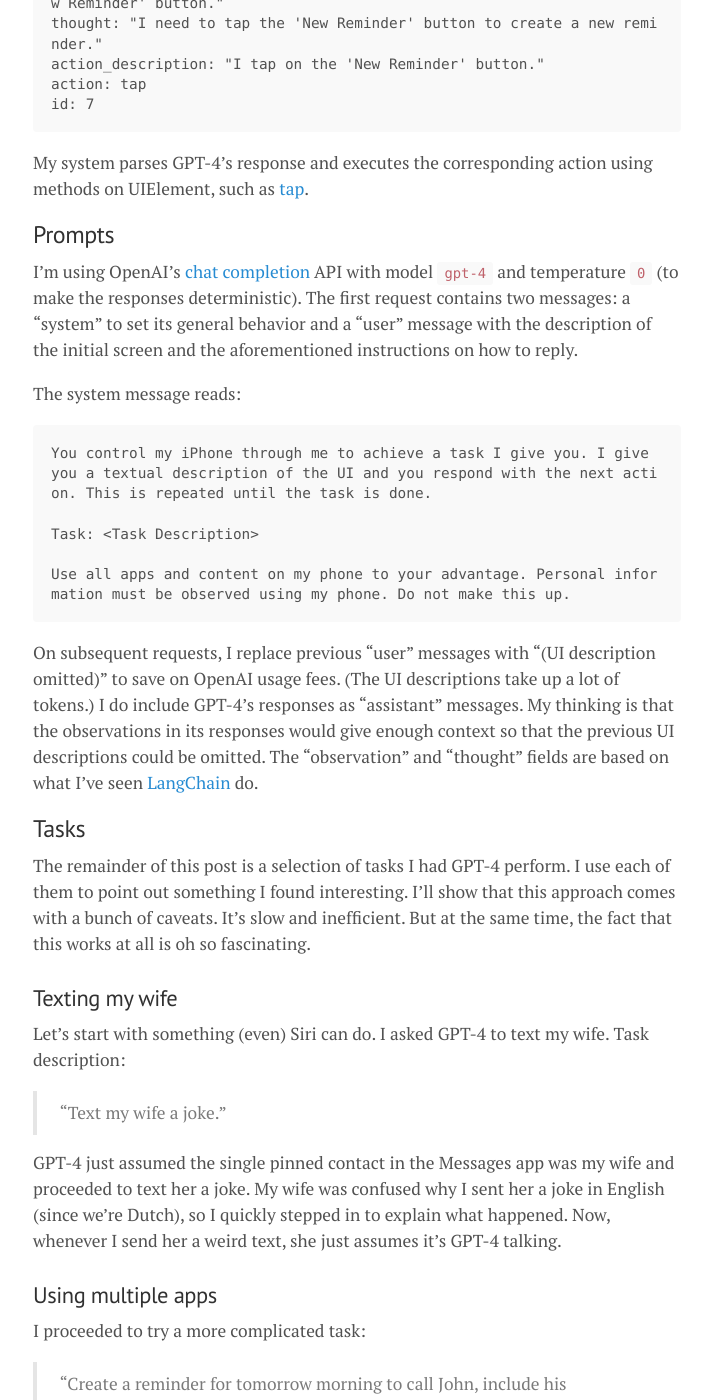
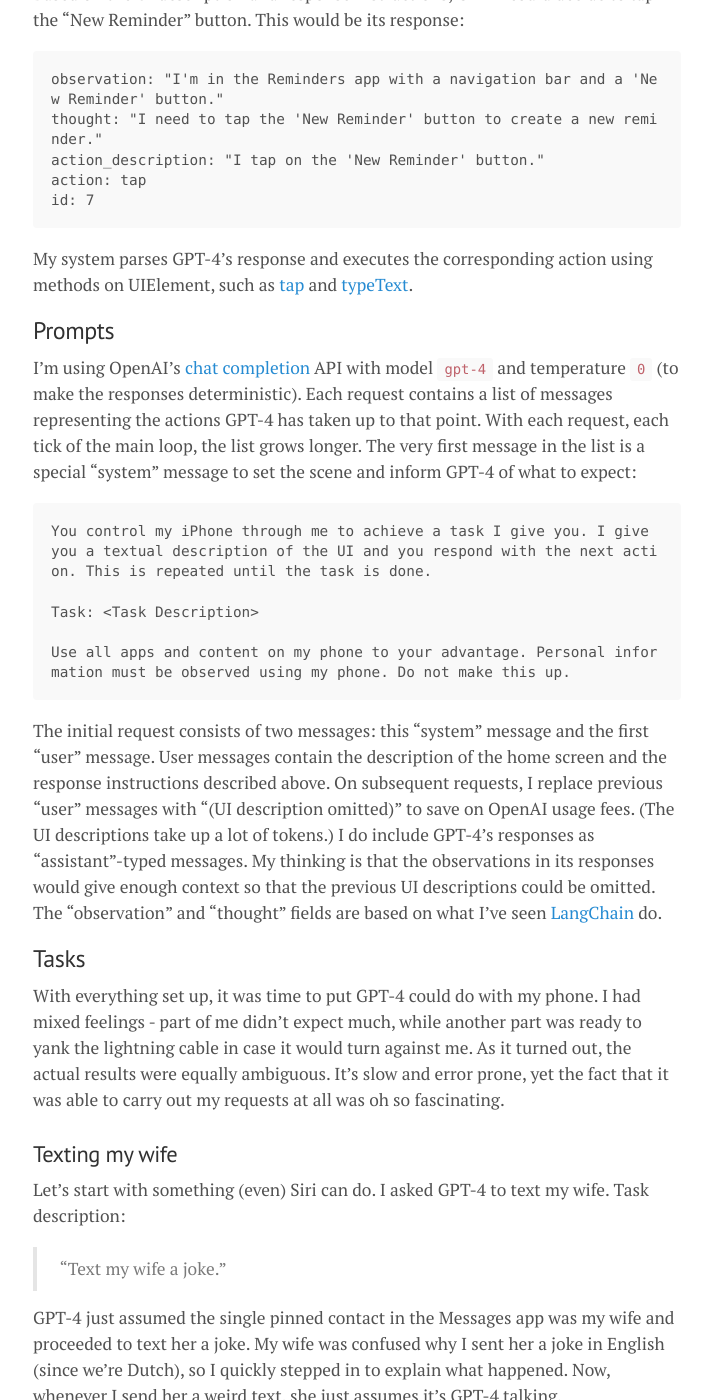
Before and after one commit to Thomvis/thomvis.github.io, a Jekyll site: the page built from _posts/2023-05-04-gpt4phone.md, in a window 1280 px wide and 1400 px high, scrolled down 2222 px. Shown: the whole window, without its empty margins (283-992 px from the left). Built offline with Jekyll 4.4.1, drawn with Linux system fonts in a browser that asks for light colours; some of the changed text lies outside the part shown.

Commit message:
Revisions for gpt4phone

`````diff
--- a/_posts/2023-05-04-gpt4phone.md
+++ b/_posts/2023-05-04-gpt4phone.md
@@ -13,12 +13,14 @@ But it did leave me wondering: how many plug-ins does ChatGPT need to approach h
 
 That's when I had the idea to hook up GPT-4 to my phone. Granted, my phone is not _the_ world, but it sure is a _window_ to my world. A significant one.
 
-## Sense & Control
-I built a system on top of the iOS [accessibility](https://developer.apple.com/documentation/accessibility) APIs through which GPT-4 can "see" and interact with what's on the screen. It uses the same textual description of the UI that is used by VoiceOver.
+## Observe & Interact
+I built an experimental tool that allows GPT-4 to control an iOS device to achieve a given task. At its core, the tool performs two steps in a loop: 1) convey to GPT-4 what's on the screen so it can decide what to do next, and 2) perform the action and go back to step 1.
 
-The system runs as a [User Interface Test](https://developer.apple.com/documentation/xctest/user_interface_tests), which is the only way using public API to programmatically control an iOS device. The downside of this approach is that it requires a MacBook with Xcode on it and that it displays an overlay on the device indicating that a test is running. This can probably be aleviated by using private API or a jailbroken device, both of which were outside the scope of my experiments.
+I used the iOS [accessibility](https://developer.apple.com/documentation/accessibility) APIs to build a textual representation of the screen's content and perform GPT-4's requested interactions. This is similar to how interacting with an iOS device works when VoiceOver is enabled.
 
-For example, this is how GPT-4 perceives the empty list view of the stock Reminders app:
+The tool runs as a [User Interface Test](https://developer.apple.com/documentation/xctest/user_interface_tests), which is the only way to programmatically control an iOS device using public APIs. That's why it requires a MacBook with Xcode and that it displays an overlay on the device indicating that a test is running (except for Simulators). This can probably be aleviated by using private API or a jailbroken device, both of which were outside the scope of my experiment.
+
+This is what the empty list view of the stock Reminders app looks like for GPT-4:
 
 ```
 Navigation Bar, id: 3, name: "Reminders"
@@ -32,7 +34,7 @@ Other, id: 9
     Button, id: 7, label: "New Reminder"
 ```
 
-To let GPT-4 interact with the phone, I tell it what it can do and how the response should be formatted:
+For each screen description I ask GPT-4 to respond with the next action that it wants to take. I ask it to respond in YAML so it can be easily parsed and executed:
 
 ````
 Respond with a single action in YAML with its required arguments.
@@ -70,12 +72,10 @@ action: tap
 id: 7
 ```
 
-My system parses GPT-4's response and executes the corresponding action using methods on UIElement, such as [tap](https://developer.apple.com/documentation/xctest/xcuielement/1618666-tap).
+My system parses GPT-4's response and executes the corresponding action using methods on UIElement, such as [tap](https://developer.apple.com/documentation/xctest/xcuielement/1618666-tap) and [typeText](https://developer.apple.com/documentation/xctest/xcuielement/1500968-typetext?language=objc).
 
 ## Prompts
-I'm using OpenAI's [chat completion](https://platform.openai.com/docs/api-reference/chat/create) API with model `gpt-4` and temperature `0` (to make the responses deterministic). The first request contains two messages: a "system" to set its general behavior and a "user" message with the description of the initial screen and the aforementioned instructions on how to reply.
-
-The system message reads:
+I'm using OpenAI's [chat completion](https://platform.openai.com/docs/api-reference/chat/create) API with model `gpt-4` and temperature `0` (to make the responses deterministic). Each request contains a list of messages representing the actions GPT-4 has taken up to that point. With each request, each tick of the main loop, the list grows longer. The very first message in the list is a special "system" message to set the scene and inform GPT-4 of what to expect:
 
 ```
 You control my iPhone through me to achieve a task I give you. I give you a textual description of the UI and you respond with the next action. This is repeated until the task is done.
@@ -85,10 +85,10 @@ Task: <Task Description>
 Use all apps and content on my phone to your advantage. Personal information must be observed using my phone. Do not make this up.
 ```
 
-On subsequent requests, I replace previous "user" messages with "(UI description omitted)" to save on OpenAI usage fees. (The UI descriptions take up a lot of tokens.) I do include GPT-4's responses as "assistant" messages. My thinking is that the observations in its responses would give enough context so that the previous UI descriptions could be omitted. The "observation" and "thought" fields are based on what I've seen [LangChain](https://python.langchain.com/en/latest/modules/agents/getting_started.html) do.
+The initial request consists of two messages: this "system" message and the first "user" message. User messages contain the description of the home screen and the response instructions described above. On subsequent requests, I replace previous "user" messages with "(UI description omitted)" to save on OpenAI usage fees. (The UI descriptions take up a lot of tokens.) I do include GPT-4's responses as "assistant"-typed messages. My thinking is that the observations in its responses would give enough context so that the previous UI descriptions could be omitted. The "observation" and "thought" fields are based on what I've seen [LangChain](https://python.langchain.com/en/latest/modules/agents/getting_started.html) do.
 
 ## Tasks
-The remainder of this post is a selection of tasks I had GPT-4 perform. I use each of them to point out something I found interesting. I'll show that this approach comes with a bunch of caveats. It's slow and inefficient. But at the same time, the fact that this works at all is oh so fascinating.
+With everything set up, it was time to put GPT-4 could do with my phone. I had mixed feelings - part of me didn't expect  much, while another part was ready to yank the lightning cable in case it would turn against me. As it turned out, the actual results were equally ambiguous. It's slow and error prone, yet the fact that it was able to carry out my requests at all was oh so fascinating.
 
 ### Texting my wife
 Let's start with something (even) Siri can do. I asked GPT-4 to text my wife. Task description:
@@ -97,7 +97,7 @@ Let's start with something (even) Siri can do. I asked GPT-4 to text my wife. Ta
 
 GPT-4 just assumed the single pinned contact in the Messages app was my wife and proceeded to text her a joke. My wife was confused why I sent her a joke in English (since we're Dutch), so I quickly stepped in to explain what happened. Now, whenever I send her a weird text, she just assumes it's GPT-4 talking.
 
-### Using multiple apps
+### Reminding me
 I proceeded to try a more complicated task:
 
 > "Create a reminder for tomorrow morning to call John, include his number."
@@ -112,8 +112,8 @@ It was tricky to prevent GPT-4 from hallucinating a phone number. That's when I
 
 During one of GPT-4's attempts to perform this task, it tried to copy the phone number by tap & holding on the field. This was before I had listed it as one of the possible actions in my prompts. GPT-4 "knew" about this affordance, but it didn't have it from me. I wouldn't be surprised if [iOS documentation](https://support.apple.com/en-gb/guide/iphone/iph77bcdd132/ios) or [iOS reviews](https://www.macstories.net/tag/ios-reviews/) are part of its training.
 
-### Safari
-By giving it access to my phone I'm giving it access to the whole internet, through Safari.
+### Checking what's new
+By giving GPT-4 access to my phone, I'm giving it access to the whole internet, through Safari. With its knowledge horizon shattered, GPT-4 should be able to do so much more. So I asked it:
 
 > "What's the latest post on thomasvisser.me?"
 
@@ -130,15 +130,14 @@ latest_post_date: "06 Jul 2019"
 
 I hadn't specified how to provide the answer to the question/task, so GPT-4 took the liberty of extending the YAML schema with two new keys for the title and date of the latest post.
 
-
-### Using a typical third-party app
+### Spending my money
 > In a shopping app: "Buy a product from the men's category under 100 dollar."
 
 I had GPT-4 interact with one of the client's apps from my [day job](https://www.newstore.com/mobile-retail-experience/). This task shows that GPT-4 is able to execute a task in an app from a well known category: e-commerce.
 
 GPT-4 navigated to the "men" category, opened the detail view of a product under 100 dollars, configured a size, added it to the cart and proceeded to the checkout. When it started typing made up personal information in the checkout forms I interrupted it as I mumbled "That's enough, alright" in Dutch. I could probably provide it with specific test data (including payment info) to have it place a test order, but I'll leave that as future work.
 
-### Using a niche app
+### Becoming a Dungeon Master
 This whole experiment started with me trying to have GPT-4 control my D&D app [Construct](https://construct5e.app). My dream is to have Construct listen in on me and my players while we're playing D&D to automatically update the game state in the app with whatever is going on. I wanted to see if GPT-4 could do that. One thing led to another and here I am writing this post.
 
 Construct is not a well known app and its category as a whole ("Dungeon Master companion apps") is niche. GPT-4 does know about D&D; I'm using that to my advantage with a couple of GPT-4-powered features that I built into Construct.
`````
